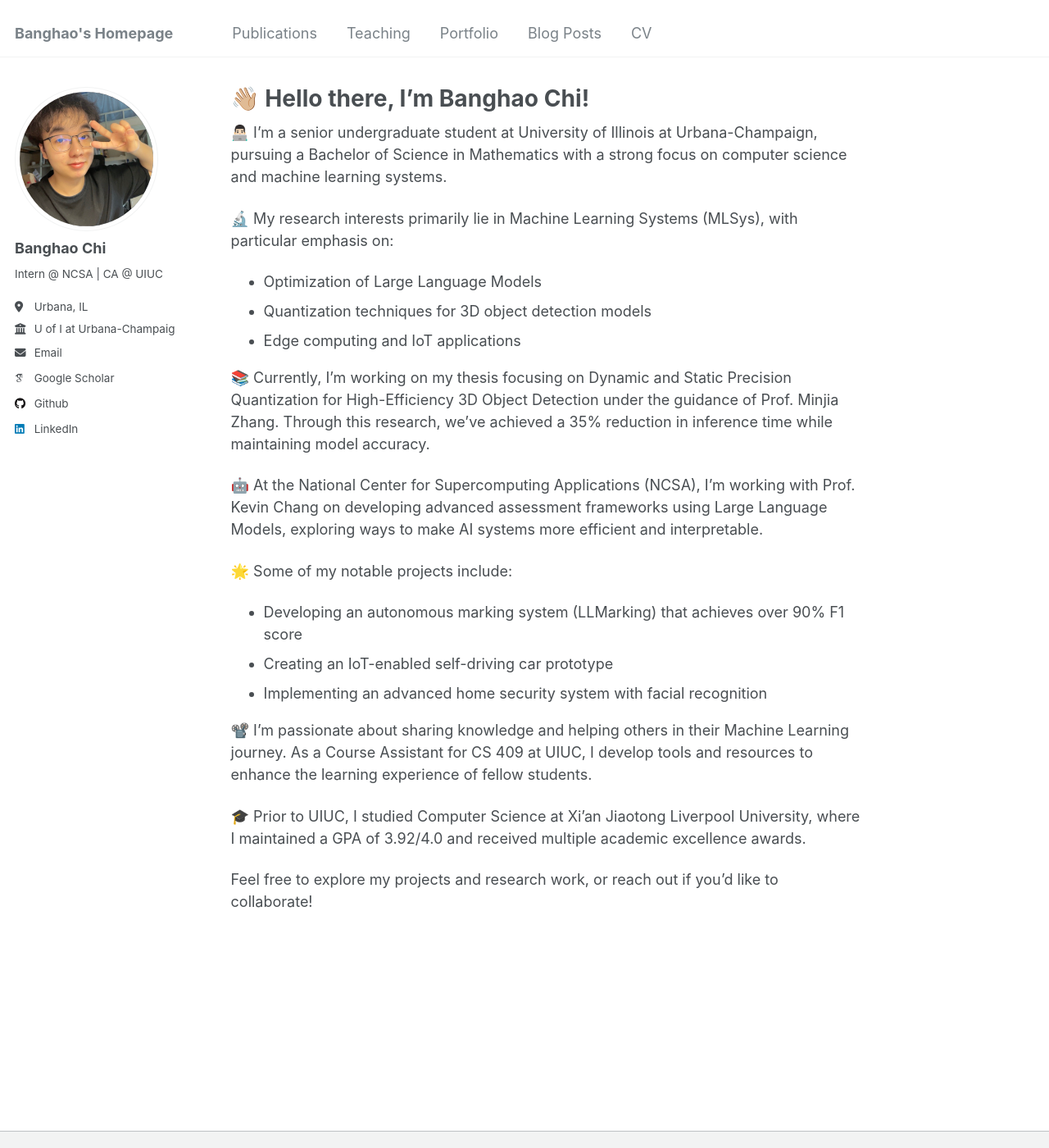
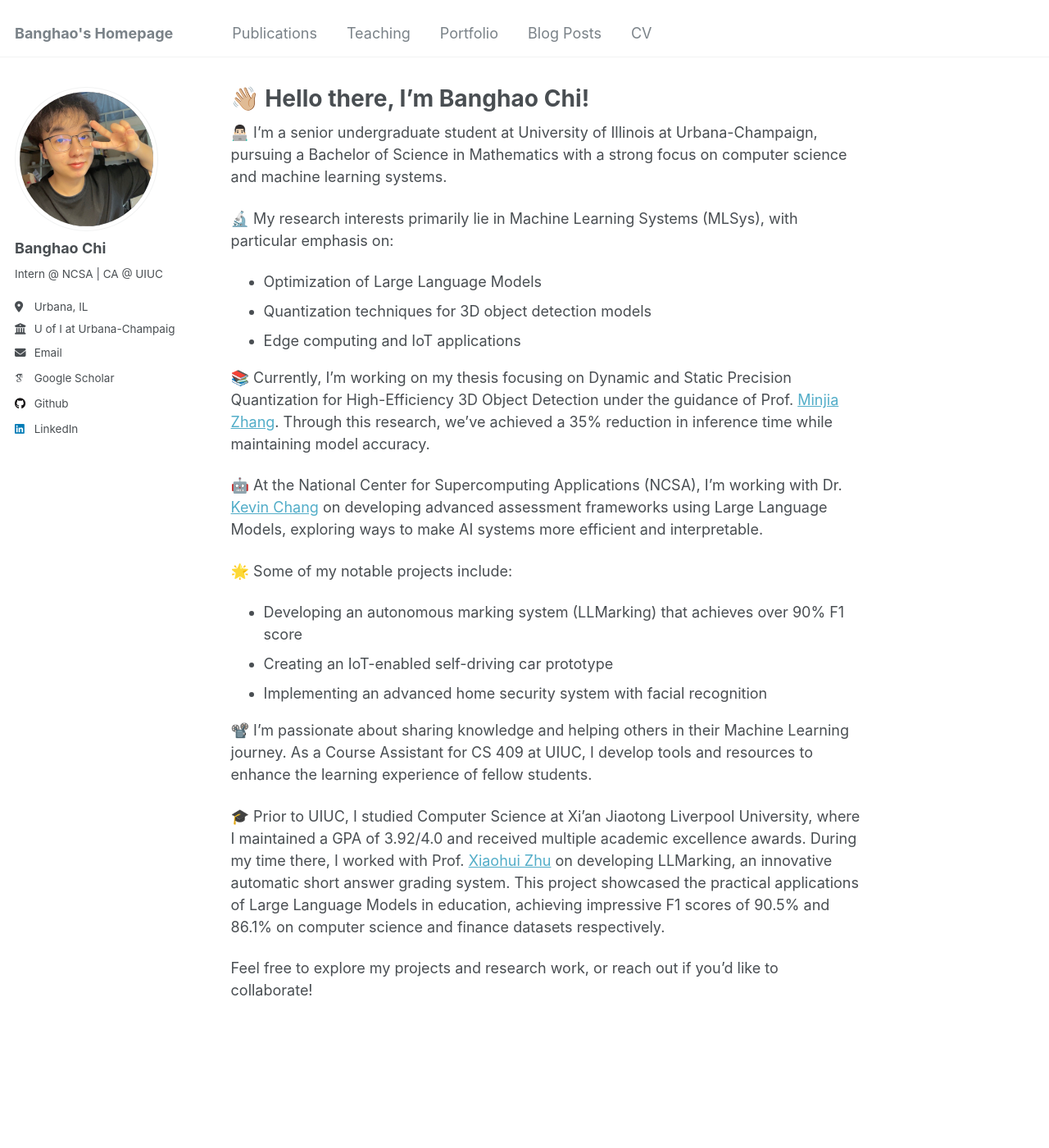
Before and after one commit to BiboyQG/biboyqg.github.io, a Jekyll site: the page built from _pages/about.md, in a window 1280 px wide and 1400 px high. Shown: the whole window at 82% size. Built offline with Jekyll 4.4.1, drawn with Linux system fonts in a browser that asks for light colours; some web fonts are replaced.

Commit message:
Update about.md

```diff
--- a/_pages/about.md
+++ b/_pages/about.md
@@ -14,9 +14,9 @@ redirect_from:
 * Quantization techniques for 3D object detection models
 * Edge computing and IoT applications
 
-📚 Currently, I'm working on my thesis focusing on Dynamic and Static Precision Quantization for High-Efficiency 3D Object Detection under the guidance of Prof. Minjia Zhang. Through this research, we've achieved a 35% reduction in inference time while maintaining model accuracy.
+📚 Currently, I'm working on my thesis focusing on Dynamic and Static Precision Quantization for High-Efficiency 3D Object Detection under the guidance of Prof. [Minjia Zhang](https://minjiazhang.github.io/). Through this research, we've achieved a 35% reduction in inference time while maintaining model accuracy.
 
-🤖 At the National Center for Supercomputing Applications (NCSA), I'm working with Prof. Kevin Chang on developing advanced assessment frameworks using Large Language Models, exploring ways to make AI systems more efficient and interpretable.
+🤖 At the National Center for Supercomputing Applications (NCSA), I'm working with Dr. [Kevin Chang](https://siebelschool.illinois.edu/about/people/all-faculty/kcchang) on developing advanced assessment frameworks using Large Language Models, exploring ways to make AI systems more efficient and interpretable.
 
 🌟 Some of my notable projects include:
 * Developing an autonomous marking system (LLMarking) that achieves over 90% F1 score
@@ -25,6 +25,6 @@ redirect_from:
 
 📽️ I'm passionate about sharing knowledge and helping others in their Machine Learning journey. As a Course Assistant for CS 409 at UIUC, I develop tools and resources to enhance the learning experience of fellow students.
 
-🎓 Prior to UIUC, I studied Computer Science at Xi'an Jiaotong Liverpool University, where I maintained a GPA of 3.92/4.0 and received multiple academic excellence awards.
+🎓 Prior to UIUC, I studied Computer Science at Xi'an Jiaotong Liverpool University, where I maintained a GPA of 3.92/4.0 and received multiple academic excellence awards. During my time there, I worked with Prof. [Xiaohui Zhu](https://scholar.xjtlu.edu.cn/en/persons/XiaohuiZhu) on developing LLMarking, an innovative automatic short answer grading system. This project showcased the practical applications of Large Language Models in education, achieving impressive F1 scores of 90.5% and 86.1% on computer science and finance datasets respectively.
 
 Feel free to explore my projects and research work, or reach out if you'd like to collaborate!
```
